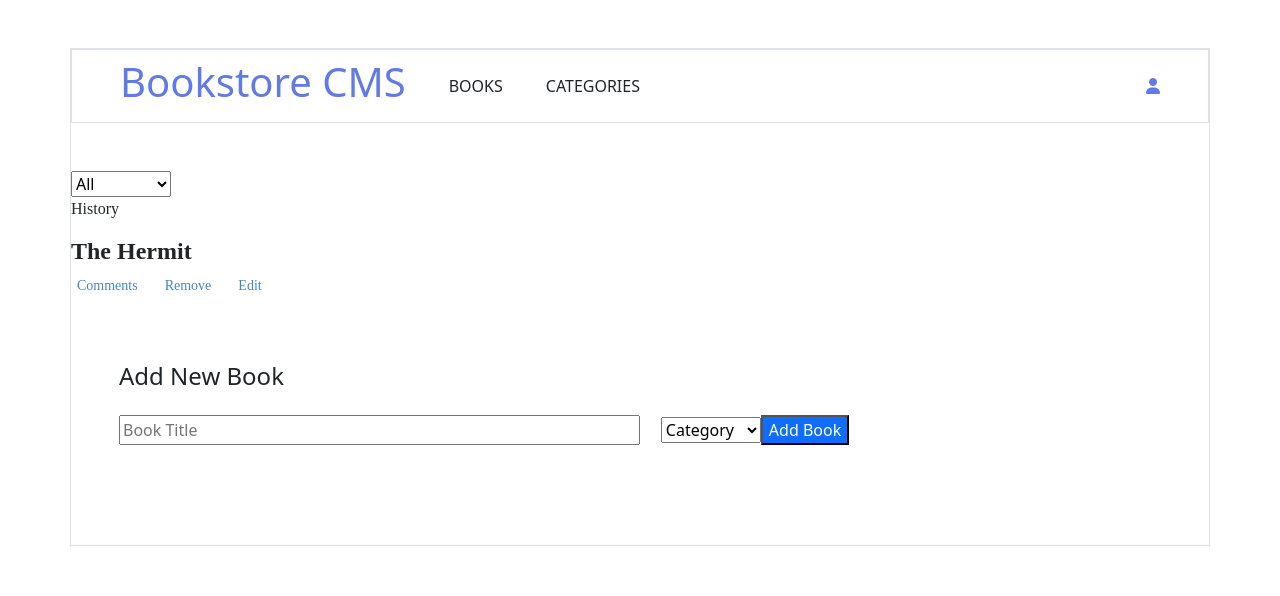
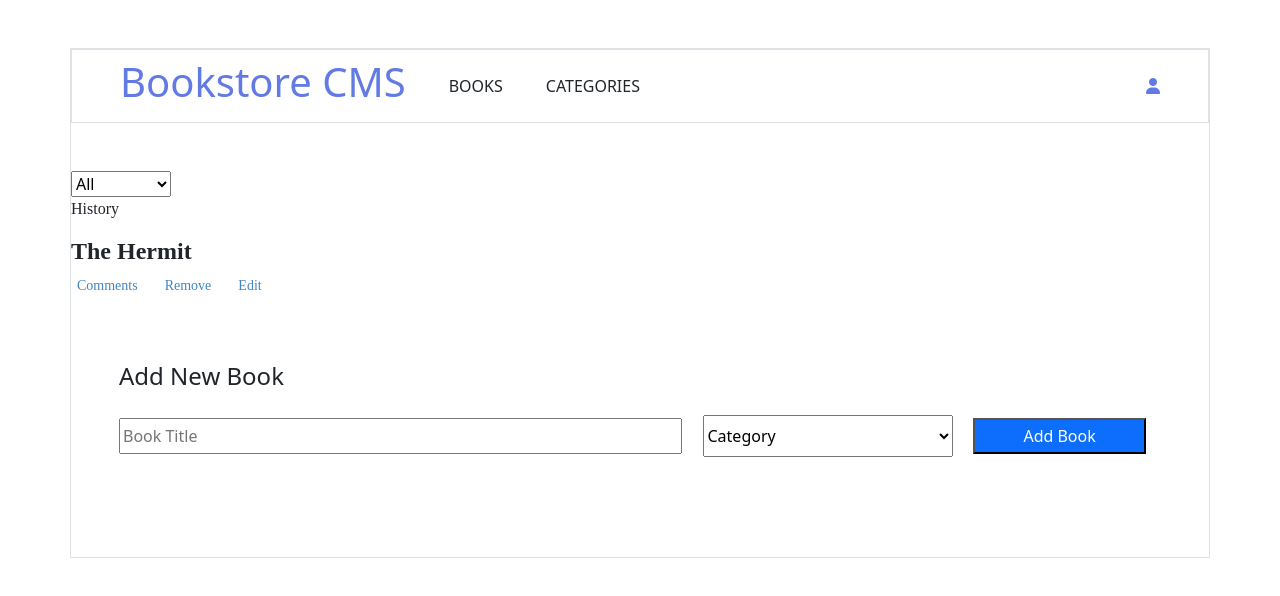
Before and after one commit to george-shammar/bookstore-cmss, a React (Create React App) app: page / in a window 1280 px wide. Shown: the top 596 px of the page. Built offline with nearby package versions, Linux system fonts and the light colour scheme.

Commit message:
Style text in Bookform components

```diff
--- a/src/containers/BooksForm.js
+++ b/src/containers/BooksForm.js
@@ -37,15 +37,15 @@ const BooksForm = () => {
     <div className="form mt-5 mx-5">
       <h4 className="py-3">Add New Book</h4>
       <form onSubmit={handleSubmit}>
-        <input className="book-title" type="text" name="title" placeholder="Book Title" value={title} onChange={changeTitle} required />
-        <select name="category" value={category} onChange={changeCategory}>
+        <input className="book-title py-1" type="text" name="title" placeholder="Book Title" value={title} onChange={changeTitle} required />
+        <select className="category py-2" value={category} onChange={changeCategory}>
           {categories.map((category) => (
             <option key={uuidv4()} value={category}>
               {category}
             </option>
           ))}
         </select>
-        <button className="bg-primary white" type="submit" name="button">Add Book</button>
+        <button className="bg-primary white px-5 py-1" type="submit" name="button">Add Book</button>
       </form>
     </div>
   );
--- a/src/stylesheets/book-form.css
+++ b/src/stylesheets/book-form.css
@@ -1,5 +1,9 @@
 .book-title {
-    width: 50%;
+    width: 54%;
+    margin-right: 2%;
+}
+.category {
+    width: 24%;
     margin-right: 2%;
 }
 
```
